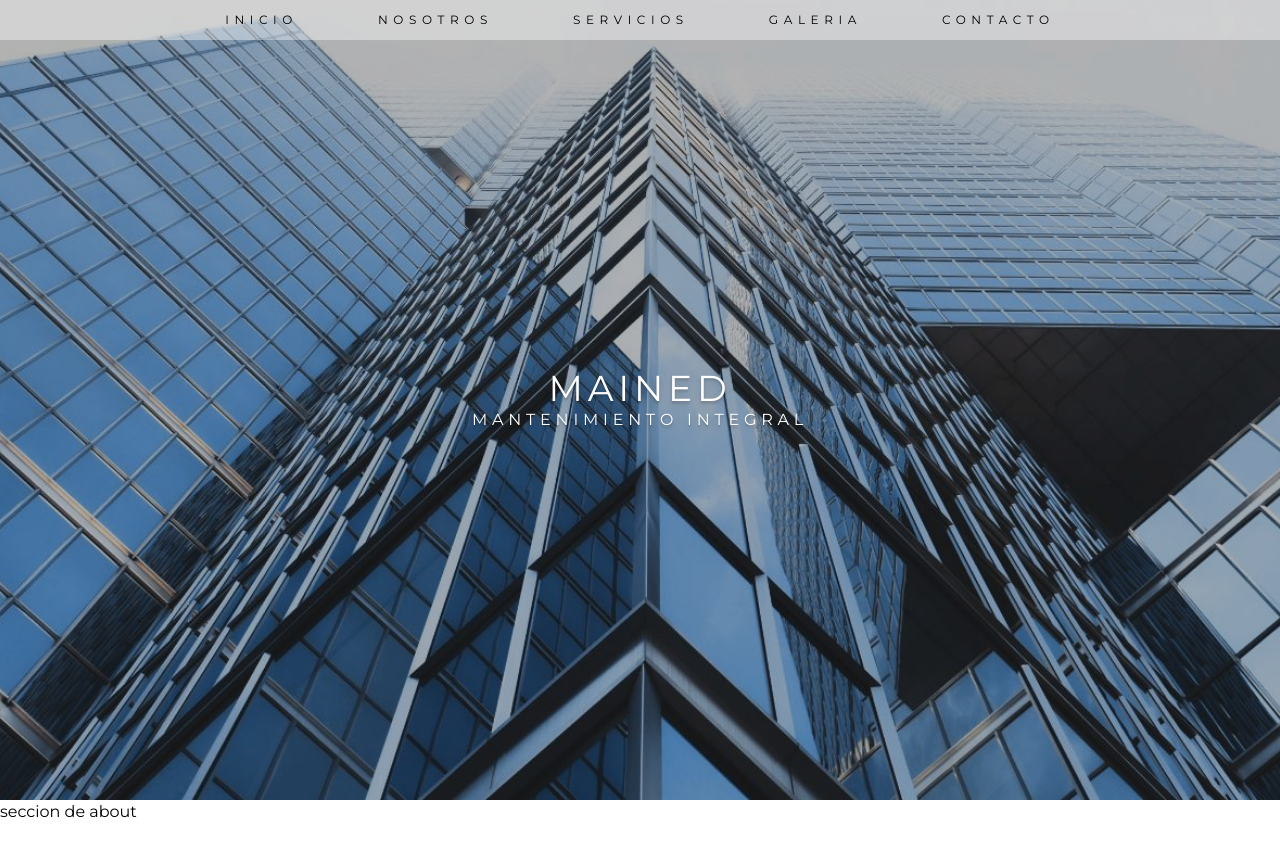
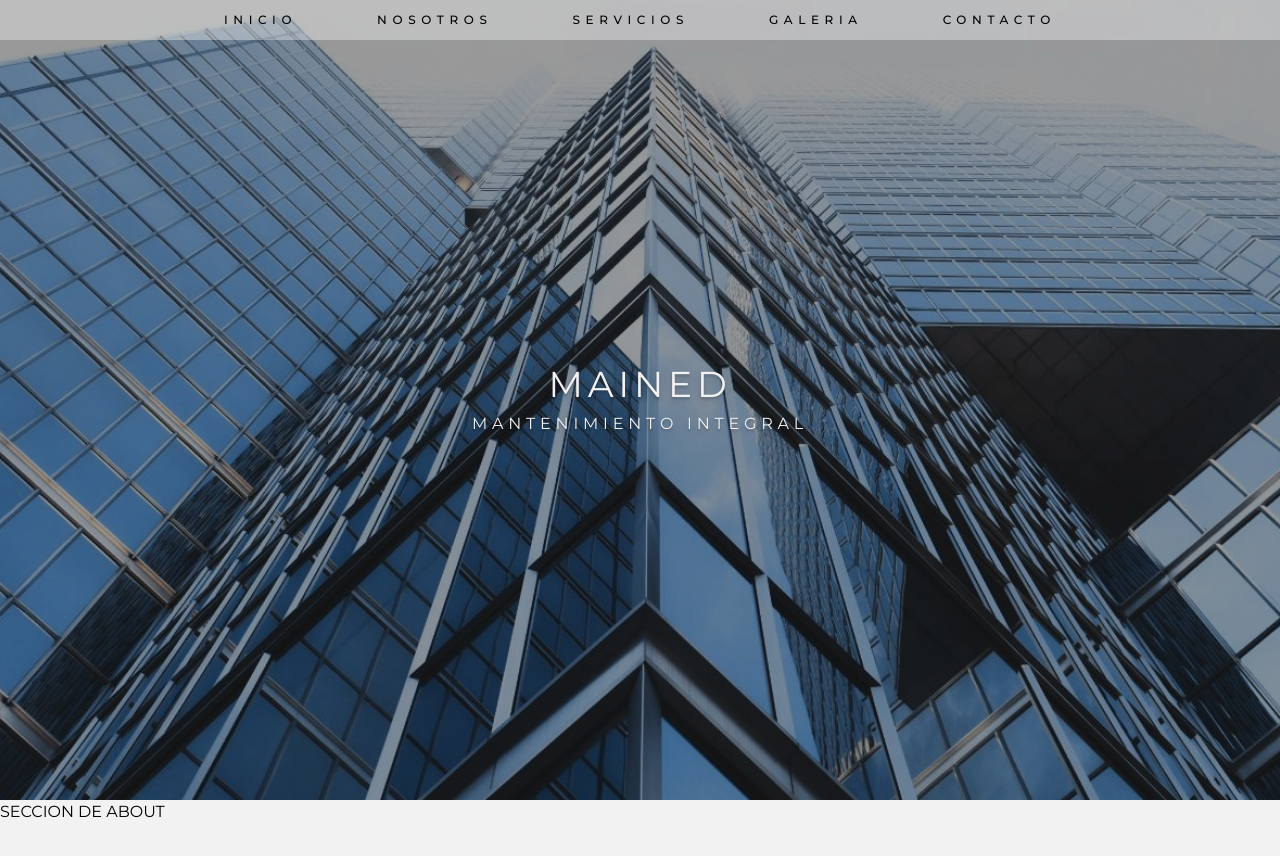
Before and after one commit to Alnn7Bf/Mained, a React (Vite) app: page / in a window 1280 px wide. Shown: the top 856 px of the page. Built offline with nearby package versions, Linux system fonts and the light colour scheme.

Commit message:
Prueba de navbar actualizado y hero section

```diff
--- a/src/components/Navbar.jsx
+++ b/src/components/Navbar.jsx
@@ -9,16 +9,16 @@ function Navbar() {
   };
 
   return (
-    <nav className="z-20 flex fixed w-dvw bg-white/40 justify-center flex-col md:flex-row text-black" id="menu">
+    <nav className={`z-20 flex fixed w-dvw bg-white/${isOpen? '80' : '40'} md:bg-white/40 justify-center flex-col md:flex-row text-black transition-all duration-500`} id="menu">
       <label className="cursor-pointer md:hidden m-2" onClick={toggleMenu}>
         {isOpen? <IconClose size={36}/> : <IconMenu size={36}/>}
       </label>
-      <div className={`flex flex-col md:flex-row w-full justify-center items-center overflow-hidden ${isOpen? 'h-96' : 'h-0'} md:h-auto transition-all duration-700`} id="menu-toggle">
-          <a href="" className="px-6 py-6 md:py-3 lg:px-8 xl:px-10 tracking-navbar text-xs">INICIO</a>
-          <a href="" className="px-6 py-6 md:py-3 lg:px-8 xl:px-10 tracking-navbar text-xs">NOSOTROS</a>
-          <a href="" className="px-6 py-6 md:py-3 lg:px-8 xl:px-10 tracking-navbar text-xs">SERVICIOS</a>
-          <a href="" className="px-6 py-6 md:py-3 lg:px-8 xl:px-10 tracking-navbar text-xs">GALERIA </a>
-          <a href="" className="px-6 py-6 md:py-3 lg:px-8 xl:px-10 tracking-navbar text-xs">CONTACTO</a>
+      <div className={`flex flex-col md:flex-row w-full justify-center items-center overflow-hidden ${isOpen? 'h-96' : 'h-0'} md:h-auto transition-all duration-500`} id="menu-toggle">
+          <a href="" className={`px-6 py-6 md:py-3 lg:px-8 xl:px-10 tracking-navbar text-xs font-medium transition-all duration-500 `}>INICIO</a>
+          <a href="" className={`px-6 py-6 md:py-3 lg:px-8 xl:px-10 tracking-navbar text-xs font-medium transition-all duration-500 `}>NOSOTROS</a>
+          <a href="" className={`px-6 py-6 md:py-3 lg:px-8 xl:px-10 tracking-navbar text-xs font-medium transition-all duration-500 `}>SERVICIOS</a>
+          <a href="" className={`px-6 py-6 md:py-3 lg:px-8 xl:px-10 tracking-navbar text-xs font-medium transition-all duration-500 `}>GALERIA </a>
+          <a href="" className={`px-6 py-6 md:py-3 lg:px-8 xl:px-10 tracking-navbar text-xs font-medium transition-all duration-500 `}>CONTACTO</a>
       </div>
     </nav>
   )
--- a/src/index.css
+++ b/src/index.css
@@ -3,7 +3,7 @@
 @theme {
     --tracking-navbar: 0.35rem;
     --tracking-hero: 0.3rem;
-    --color-hero: linear-gradient(to left, #000, #0000);
+    --color-white: #f2f2f2ff
 }
 
 * {
--- a/src/sections/About.jsx
+++ b/src/sections/About.jsx
@@ -2,8 +2,8 @@ function About() {
 
   return (
     <>
-      <section className="h-dvh">
-        seccion de about
+      <section className="h-dvh bg-white">
+        SECCION DE ABOUT
       </section>
     </>
   )
--- a/src/sections/Hero.jsx
+++ b/src/sections/Hero.jsx
@@ -5,8 +5,8 @@ function Hero() {
     <>
       <section className="relative h-dvh w-full grid place-items-center">
         <div className="absolute inset-0 -z-10 bg-[url('./assets/header-bg.jpg')] bg-cover bg-center"></div>
-        <div className="absolute inset-0 z-0 bg-black/30"></div>
-        <div className="relative text-center">
+        <div className="absolute inset-0 z-0 bg-black/40"></div>
+        <div className="relative flex flex-col gap-2 text-center">
           <h1 className="text-white tracking-hero text-4xl text-shadow-lg">MAINED</h1>
           <p className="text-white tracking-hero  text-shadow-lg">MANTENIMIENTO INTEGRAL</p>
         </div>
```
